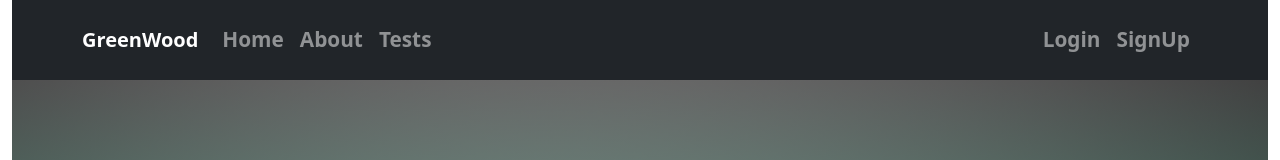
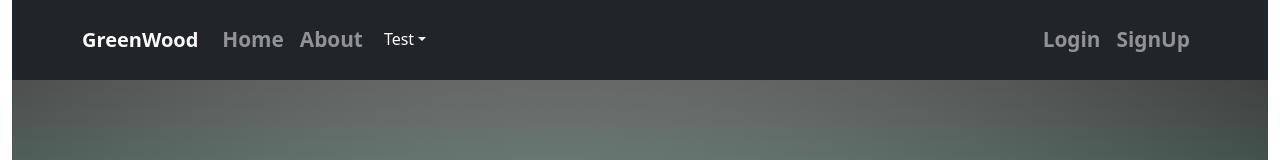
Before and after one commit to Astro3321/greenwood, a React (Create React App) app: page / in a window 1280 px wide. Shown: the top 160 px of the page. Built offline with nearby package versions, Linux system fonts and the light colour scheme; no server answers; a web font is replaced by a local one.

Commit message:
Add Dropdown Button for Test

```diff
--- a/src/App.js
+++ b/src/App.js
@@ -14,7 +14,7 @@ import RecentTest from "./components/RecentTest"
 import Result from "./components/Result"
 import OrgSignup from "./components/OrgSignup"
 import OrgProfile from "./components/OrgProfile"
-import { Modal } from "react-bootstrap"
+import { Modal, Dropdown } from "react-bootstrap"
 
 export default function App() {
 	const fontStyles = {
@@ -34,7 +34,17 @@ export default function App() {
 							<Nav className="me-auto">
 								<Nav.Link href="/">Home</Nav.Link>
 								<Nav.Link href="/about">About</Nav.Link>
-								<Nav.Link href="/tests">Tests</Nav.Link>
+								<Dropdown>
+									<Dropdown.Toggle variant="dark" className="mt-1" id="dropdown-basic">
+										Test
+									</Dropdown.Toggle>
+
+									<Dropdown.Menu>
+										<Dropdown.Item href="/tests">Basic Test</Dropdown.Item>
+										<Dropdown.Item href="#/action-2">Advanced Test</Dropdown.Item>
+
+									</Dropdown.Menu>
+								</Dropdown>
 							</Nav>
 							<Nav>
 								<Nav.Link href="/login">Login</Nav.Link>
--- a/src/components/Assessment.js
+++ b/src/components/Assessment.js
@@ -27,7 +27,7 @@ function DisplayQuestionTable({ data, currentStudentID }) {
         <td><span>{obj.question}</span></td>
 
         <td><div className="d-flex justify-content-center">
-          <Form.Check type="radio" name={`question-${index}`} onClick={() => {ans[index] = 1}} defaultChecked={true} required/>
+          <Form.Check type="radio" name={`question-${index}`} onClick={() => {ans[index] = 1}} required/>
         </div></td>
         <td><div className="d-flex justify-content-center">
           <Form.Check type="radio" name={`question-${index}`} onClick={() => {ans[index] = 2}} required/>
```
